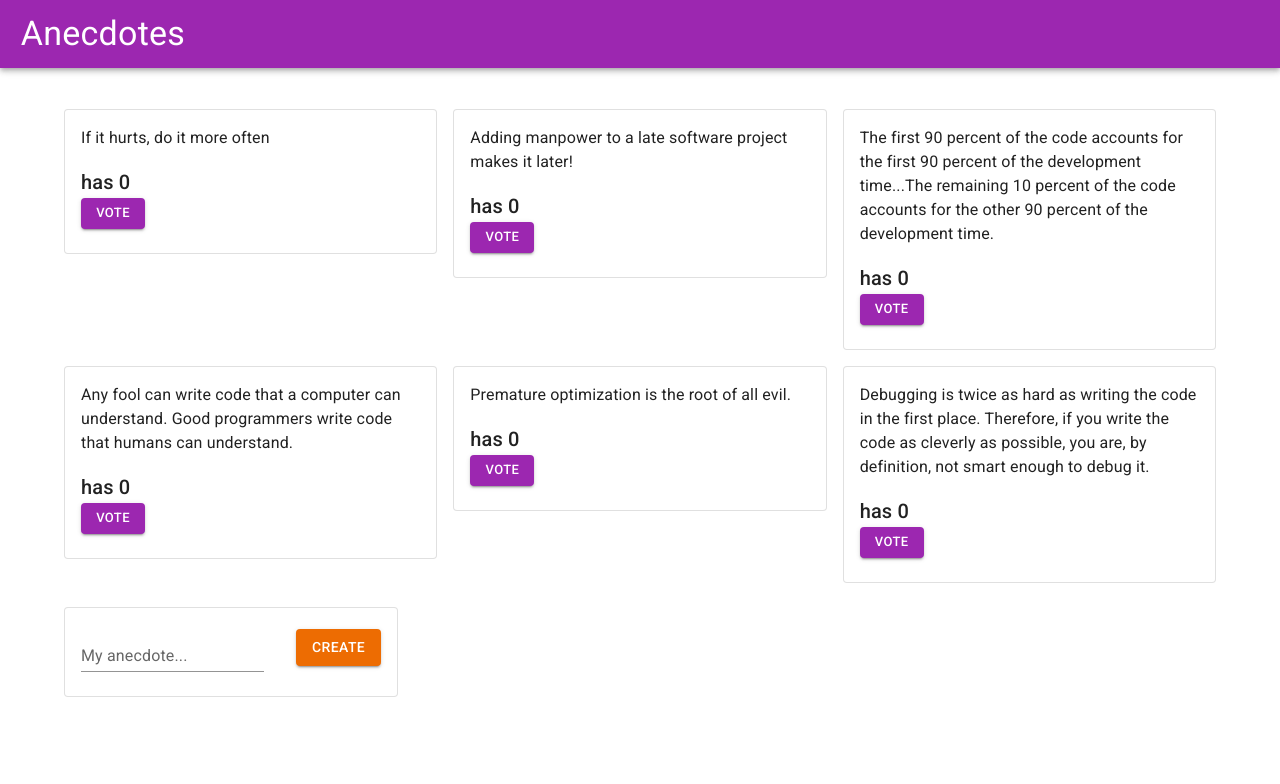
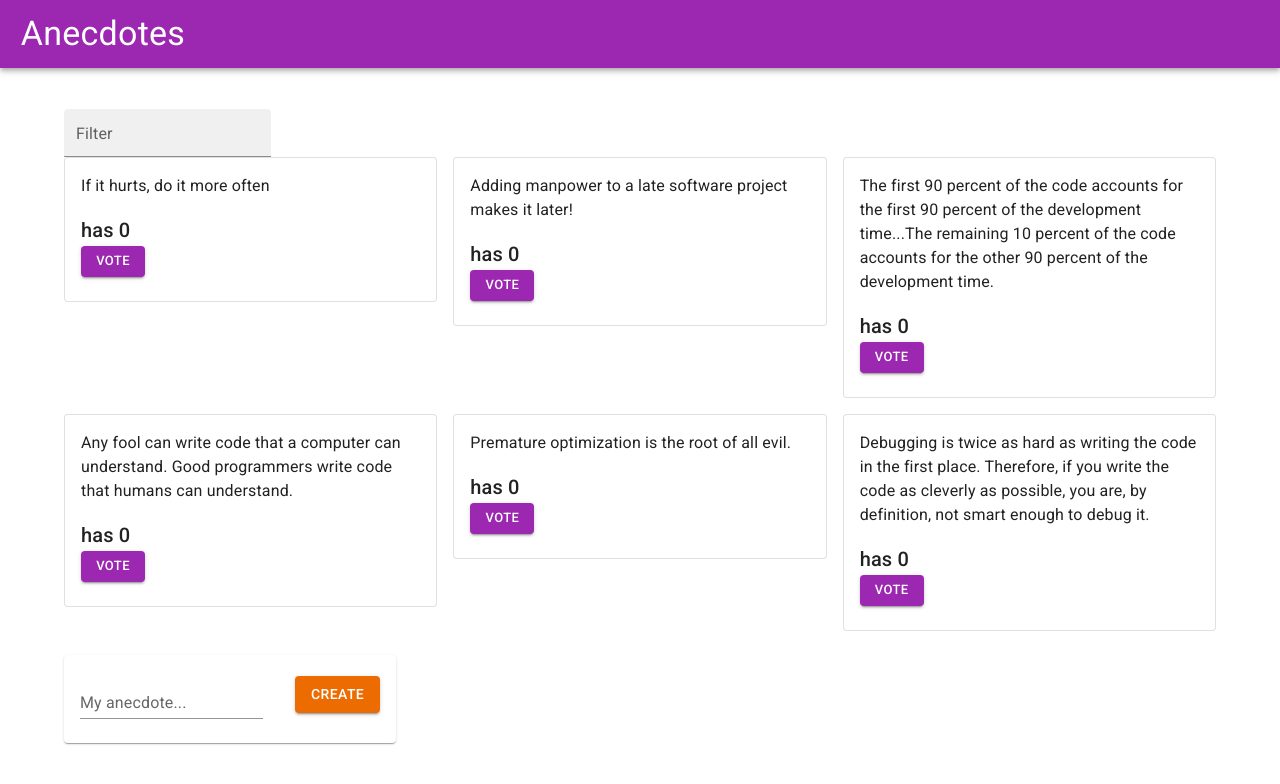
Before and after one commit to DarioMelia/Part6-FSO, a React (Create React App) app in the folder anecdotes-redux/: page / in a window 1280 px wide. Shown: the top 784 px of the page. Built offline with nearby package versions, Linux system fonts and the light colour scheme.

Commit message:
6.12 solved

```diff
--- a/anecdotes-redux/src/App.js
+++ b/anecdotes-redux/src/App.js
@@ -4,6 +4,7 @@ import Header from "./components/Header"
 import Anecdotes from "./components/Anecdotes"
 import NewAnecdote from "./components/NewAnecdote"
 import Notification from "./components/Notification"
+import Filter from "./components/Filter"
 //MUI components
 import Container from "@mui/material/Container"
 
@@ -13,6 +14,7 @@ const App = () => {
       <Header />
       <Notification/>
       <Container maxWidth="lg" style={{padding:"0 auto", marginTop:"2.6rem"}}>
+        <Filter/>
         <Anecdotes />
         <NewAnecdote/>
       </Container>
--- a/anecdotes-redux/src/components/Anecdotes.js
+++ b/anecdotes-redux/src/components/Anecdotes.js
@@ -8,7 +8,10 @@ import {Grid, Card, CardContent, Typography, Button} from "@mui/material"
 
 const Anecdotes = () => {
   const anecdotes = useSelector(state => state.anecdotes)
+  const filter = useSelector(state=>state.filter)
   const anecdotesInOrder = [...anecdotes].sort((a,b) => b.votes - a.votes)
+  const filteredAnecdotes = [...anecdotesInOrder].filter(an=>
+    an.content.toLowerCase().includes(filter.toLowerCase()))
   const dispatch = useDispatch()
 
   const timerRef = useRef(null)
@@ -26,8 +29,8 @@ const Anecdotes = () => {
   }
 
   return (
-    <Grid container spacing={2}>
-      {anecdotesInOrder.map(anecdote => (
+    <Grid container spacing={2} >
+      {filteredAnecdotes.map(anecdote => (
         <Grid item key={anecdote.id} xxs={12} md={6} lg={4}>
           <Card variant="outlined">
             <CardContent>
--- /dev/null
+++ b/anecdotes-redux/src/components/Filter.js
@@ -0,0 +1,25 @@
+import React from "react"
+import { useSelector, useDispatch } from "react-redux"
+import { setFilter } from "../reducers/filterReducer"
+
+import { TextField } from "@mui/material"
+
+const Filter = () => {
+    const dispatch = useDispatch()
+    const changeHandler = (e) => {
+        dispatch(setFilter(e.target.value))
+    }
+
+    return  <TextField
+    id="filled-search"
+    label="Filter"
+    type="search"
+    size="small"
+    variant="filled"
+    color="secondary"
+    onChange={changeHandler}
+  />
+
+}
+
+export default Filter
--- a/anecdotes-redux/src/components/NewAnecdote.js
+++ b/anecdotes-redux/src/components/NewAnecdote.js
@@ -26,7 +26,7 @@ const NewAnecdote = () => {
   }
 
     return (
-        <Card variant="outlined" style={{width:"fit-content",marginTop:"1.5rem"}}>
+        <Card variant="elevation" style={{width:"fit-content",marginTop:"1.5rem"}}>
         <CardContent>
         <form style={{display:"flex",alignItems:"center",gap:"2rem"}} onSubmit={createAnecdote}>
           <TextField name="content" id="standard-basic" label="My anecdote..." variant="standard" />
--- /dev/null
+++ b/anecdotes-redux/src/reducers/filterReducer.js
@@ -0,0 +1,15 @@
+import { createSlice } from "@reduxjs/toolkit"
+
+const initialState = " "
+
+const filterSlice = createSlice({
+    name:"filter",
+    initialState,
+    reducers:{
+        setFilter(state,action){
+            return action.payload
+        }
+    }
+})
+export const {setFilter} = filterSlice.actions
+export default filterSlice.reducer
--- a/anecdotes-redux/src/reducers/store.js
+++ b/anecdotes-redux/src/reducers/store.js
@@ -1,11 +1,13 @@
 import anecdoteReducer from "./anecdoteReducer"
 import notificationReducer from "./notificationReducer"
+import filterReducer from "./filterReducer"
 import { configureStore } from "@reduxjs/toolkit"
 
 const store = configureStore({
   reducer: {
     anecdotes: anecdoteReducer,
     notification: notificationReducer,
+    filter: filterReducer
   },
 })
 
```
